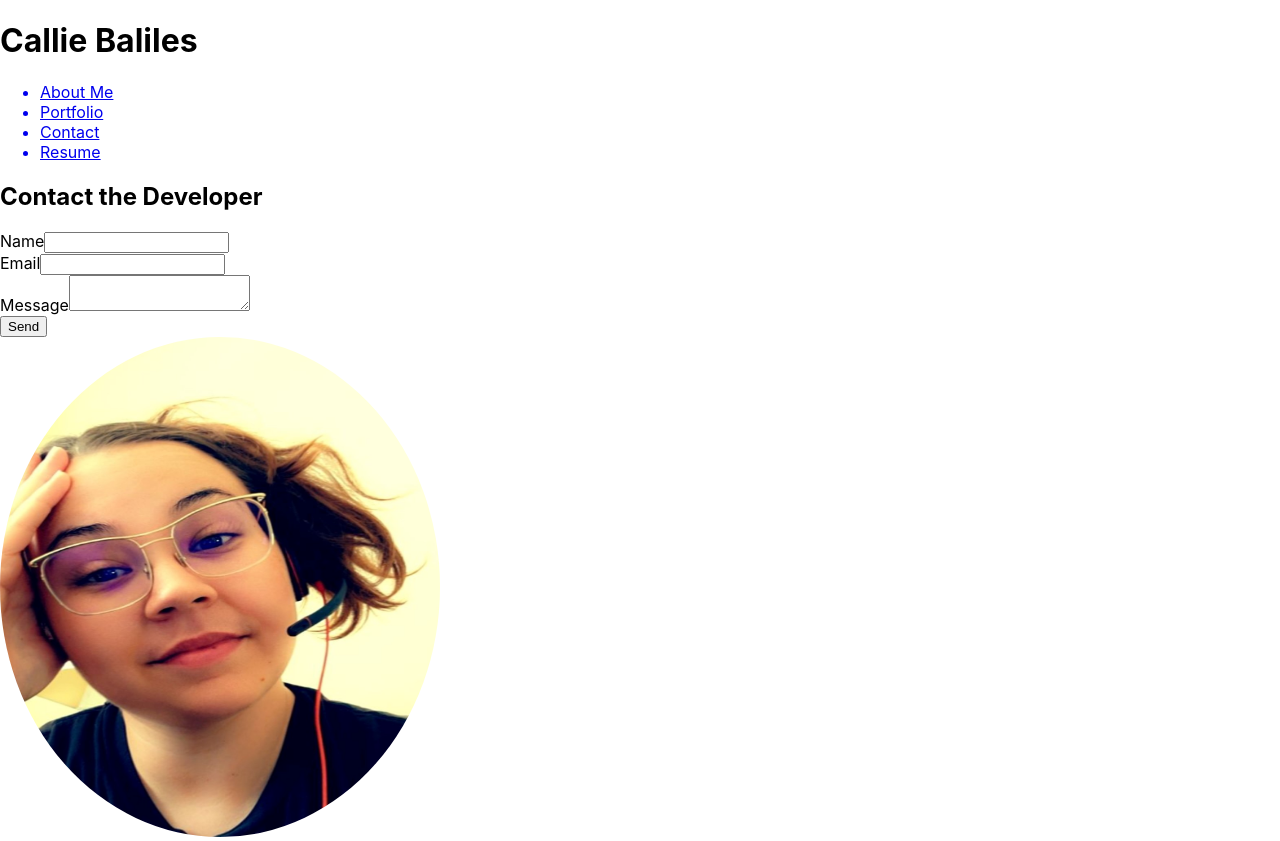
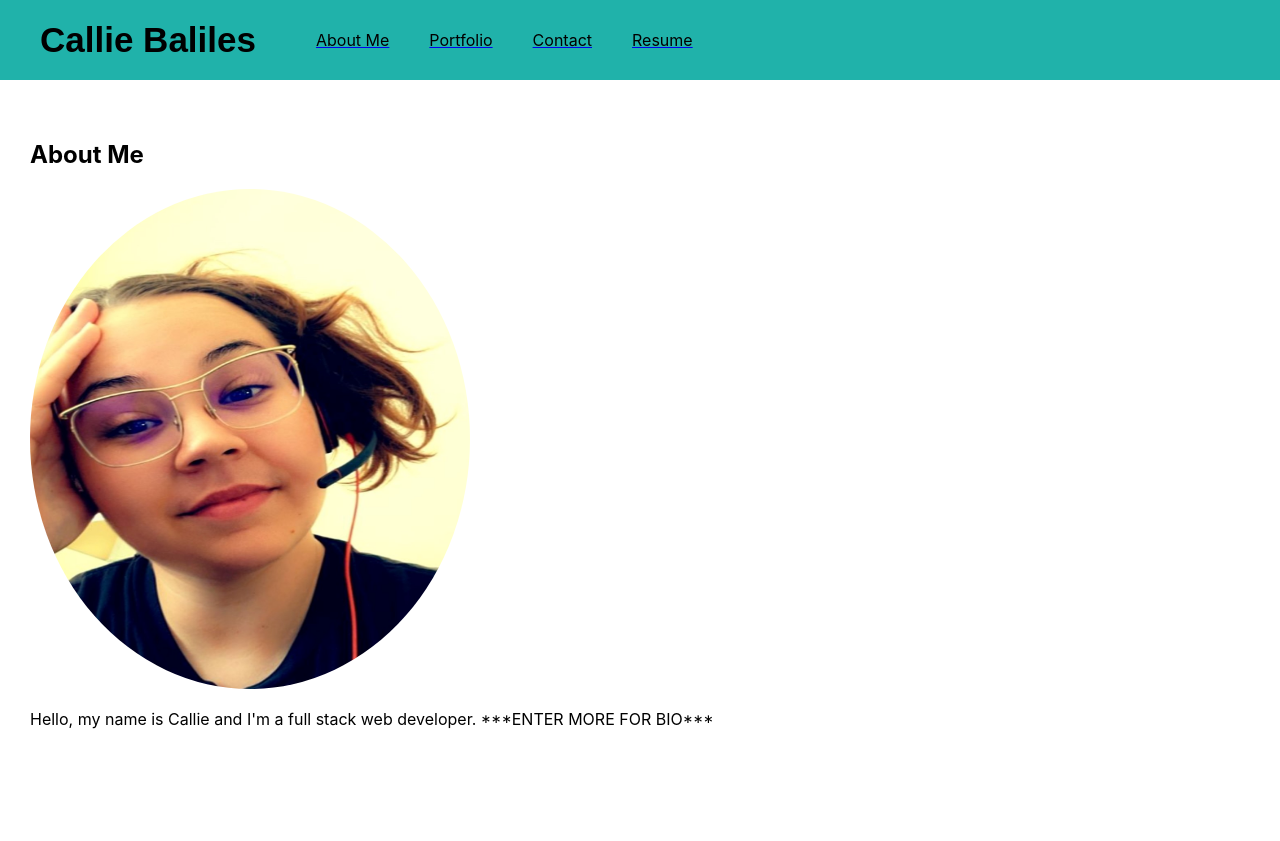
Before and after one commit to CalCar0707/W20C-reactportfolio, a React (Create React App) app in the folder react-portfolio/: page / in a window 1280 px wide. After the commit the page ends 800 px from the top, so only its background shows below. Built offline with nearby package versions, Linux system fonts and the light colour scheme.

Commit message:
added styling to navbar

```diff
--- a/react-portfolio/src/components/Header.js
+++ b/react-portfolio/src/components/Header.js
@@ -6,11 +6,11 @@ import Footer from './Footer';
 export default function WelcomeHeader() {
     return (
         <div>
-            <header>
+            <header className="nav-menu">
             <h1>Callie Baliles</h1>
             <Navigation />
             </header>
-            <Form />
+
 
         </div>
     );
--- a/react-portfolio/src/components/Navigation.js
+++ b/react-portfolio/src/components/Navigation.js
@@ -1,11 +1,12 @@
 import React from "react";
+import Project from "./Project";
 
 export default function Navigation() {
     return (
-        <nav className="main-header-menu">
+        <nav className="navmenu">
 
                 <ul>
-                    <a href="#">
+                    <a href="#about-me">
                         <li>About Me</li>
                         </a>
                     <a href="#">
--- a/react-portfolio/src/components/Project.js
+++ b/react-portfolio/src/components/Project.js
@@ -10,8 +10,9 @@ export default function Project(){
         <div>
             <WelcomeHeader />
             <div className="about-me">
+                <h2>About Me</h2>
                 <img src={profilePic} className="profilepic" alt="developer pic" />
-
+                <p>Hello, my name is Callie and I'm a full stack web developer. ***ENTER MORE FOR BIO*** </p>
             </div>
 
         </div>
--- a/react-portfolio/src/index.css
+++ b/react-portfolio/src/index.css
@@ -5,6 +5,8 @@ body {
     sans-serif;
   -webkit-font-smoothing: antialiased;
   -moz-osx-font-smoothing: grayscale;
+  margin-top: 90px;
+  padding: 30px;
 }
 
 code {
@@ -17,3 +19,30 @@ code {
   width: 440px;
   height: 500px;
 }
+
+header{
+  background-color: lightseagreen;
+  position: fixed;
+  top: 0;
+  left: 0;
+  right: 0;
+  height: 80px;
+  display: flex;
+  align-items: center;
+}
+
+h1 {
+  margin-left: 40px;
+  font-size: 35px;
+  font-family:Arial, Helvetica, sans-serif;
+}
+
+header * {
+  display: inline;
+}
+
+header li {
+  margin: 20px;
+  color: black;
+  text-decoration: none;
+}
```
